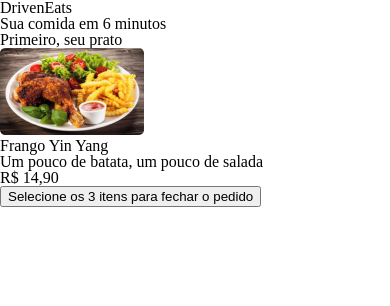
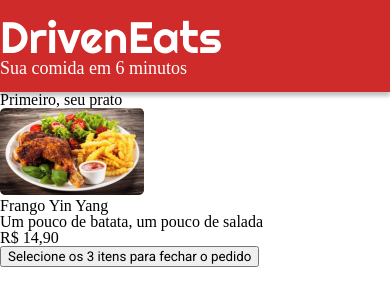
Before and after one commit to Josana-Kla/projeto3-driveneats, a plain HTML site: page index.html in a window 390 px wide. Drawn offline with Linux system fonts and the light colour scheme.

Commit message:
style: add style nav

```diff
--- a/css/style.css
+++ b/css/style.css
@@ -1,6 +1,37 @@
 @import url('https://fonts.googleapis.com/css2?family=Righteous&family=Roboto:ital,wght@0,100;0,300;0,400;0,500;0,700;1,100;1,300;1,400;1,500&display=swap');
 
 /*
-font-family: 'Righteous', cursive;
-font-family: 'Roboto', sans-serif;
+
 */
+
+@media (max-width: 614px) {
+  * {
+    box-sizing: border-box;
+    font-family: 'Roboto', sans-serif;
+  }
+
+  .top {
+    background-color: #CF2B2B;
+    box-shadow: 0px 4px 4px rgba(0, 0, 0, 0.25);
+    color: #FFFFFF;
+
+    display: flex;    /*outro*/
+    flex-direction: column;
+    justify-content: center;
+
+    height: 92px;
+  }
+
+  .top h1 {
+    font-family: 'Righteous', cursive;
+    font-size: 44px;
+  }
+
+  .top h2 {
+    font-size: 18px;
+  }
+
+
+
+
+}
--- a/index.html
+++ b/index.html
@@ -11,7 +11,7 @@
   <title>DrivenEats</title>
 </head>
 <body>
-  <nav>
+  <nav class="top">
     <h1>DrivenEats</h1>
     <h2>Sua comida em 6 minutos</h2>
   </nav>
```
